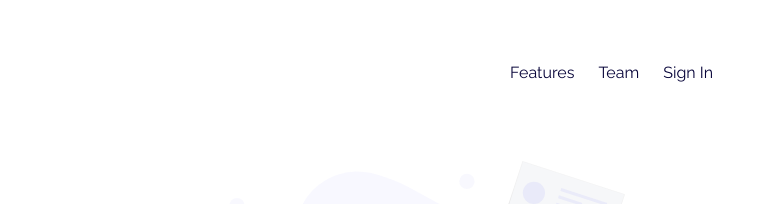
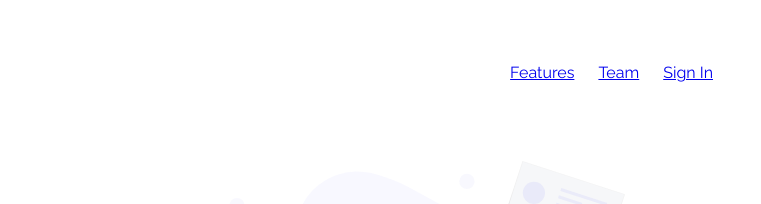
Before and after one commit to markanthonyjc/fylo-loading-page-challenge, a plain HTML site: page index.html in a window 1280 px wide. Shown: the top 204 px of the page, 519-1280 px from the left. Drawn offline with nearby package versions, Linux system fonts and the light colour scheme.

Commit message:
Fix unique waypoints in header navigation

```diff
--- a/index.html
+++ b/index.html
@@ -22,9 +22,9 @@
     <img src="images/logo.svg" alt="Fylo page logo">
     <nav class="loading-page__header-navigation" role="navigation">
         <ul>
-            <li>Features</li>
-            <li>Team</li>
-            <li>Sign In</li>
+            <li><a href="#">Features</a></li>
+            <li><a href="#">Team</a></li>
+            <li><a href="#">Sign In</a></li>
         </ul>
     </nav>
 </header>
```
